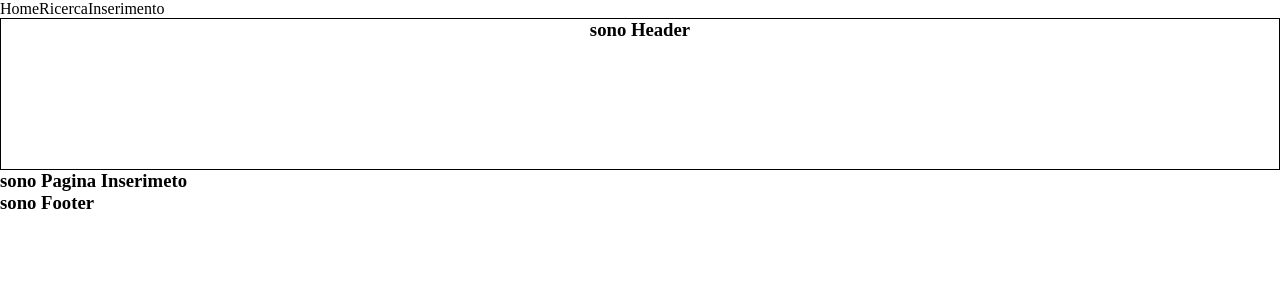
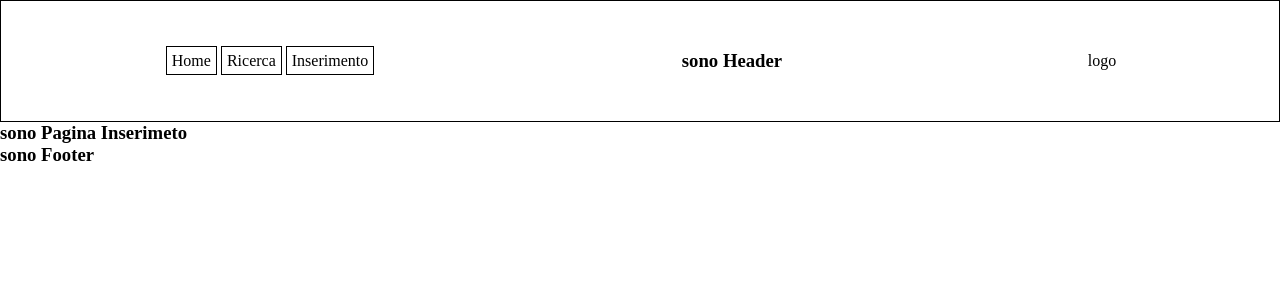
Before and after one commit to MarcoMechini/BoolBnB, a React (Vite) app: page /Inserimento in a window 1280 px wide. Shown: the top 300 px of the page. Built offline with nearby package versions, Linux system fonts and the light colour scheme.

Commit message:
feat: sistemata NavBar

```diff
--- a/src/Components/AppHeader.jsx
+++ b/src/Components/AppHeader.jsx
@@ -1,17 +1,19 @@
 import styles from './AppHeader.module.css';
+import AppNavbar from './AppNavbar';
 
 
 
 function AppHeader() {
     return (
         <>
-            <h3 className={`${styles.Header}`}>sono Header</h3>
+        <header className={`${styles.Header}`}>
+            <div>
+         <AppNavbar /> </div>
+            <h3 >sono Header</h3>
+            <div>logo</div>
+            </header>
         </>
-
-
     )
-
-
 
 }
 
--- a/src/Components/AppHeader.module.css
+++ b/src/Components/AppHeader.module.css
@@ -1,6 +1,8 @@
 .Header{
-    height: 150px;
+    height: 100px;
     border: 1px solid black;
-    text-align: center;
-
+    display: flex;
+    justify-content: space-around;
+    align-items: center;
+    padding: 10px;
 }
--- a/src/Components/AppNavbar.jsx
+++ b/src/Components/AppNavbar.jsx
@@ -1,4 +1,5 @@
-import { NavLink } from "react-router-dom"
+import { NavLink } from "react-router-dom";
+import styles from './AppNavbar.module.css';
 
 const navMenu = [
     {
@@ -20,7 +21,7 @@ function AppNavbar() {
     return (
         <>
             {navMenu.map(curLink => (
-                <NavLink to={curLink.path} key={curLink.title}>{curLink.title}</NavLink>
+                <NavLink className={`${styles.navbar}`} to={curLink.path} key={curLink.title}>{curLink.title}</NavLink>
             ))}
         </>
     )
--- a/src/Components/AppNavbar.module.css
+++ b/src/Components/AppNavbar.module.css
@@ -0,0 +1,5 @@
+.navbar{
+    border: 1px solid black;
+    padding: 5px;
+    margin: 2px;
+}
--- a/src/Layout/AppLayout.jsx
+++ b/src/Layout/AppLayout.jsx
@@ -7,7 +7,6 @@ function AppLayout() {
     return (
 
         <>
-            <AppNavbar />
             <AppHeader />
             <Outlet />
             <AppFooter />
```
